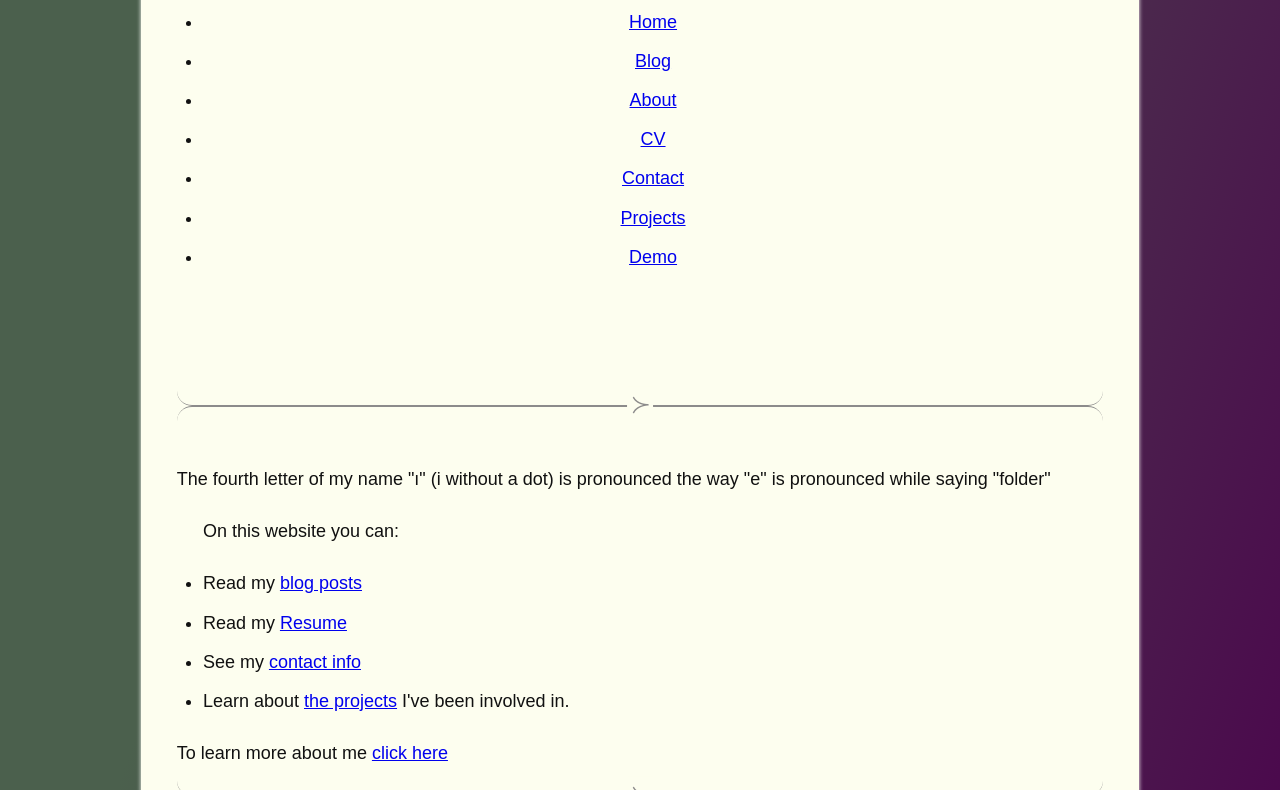
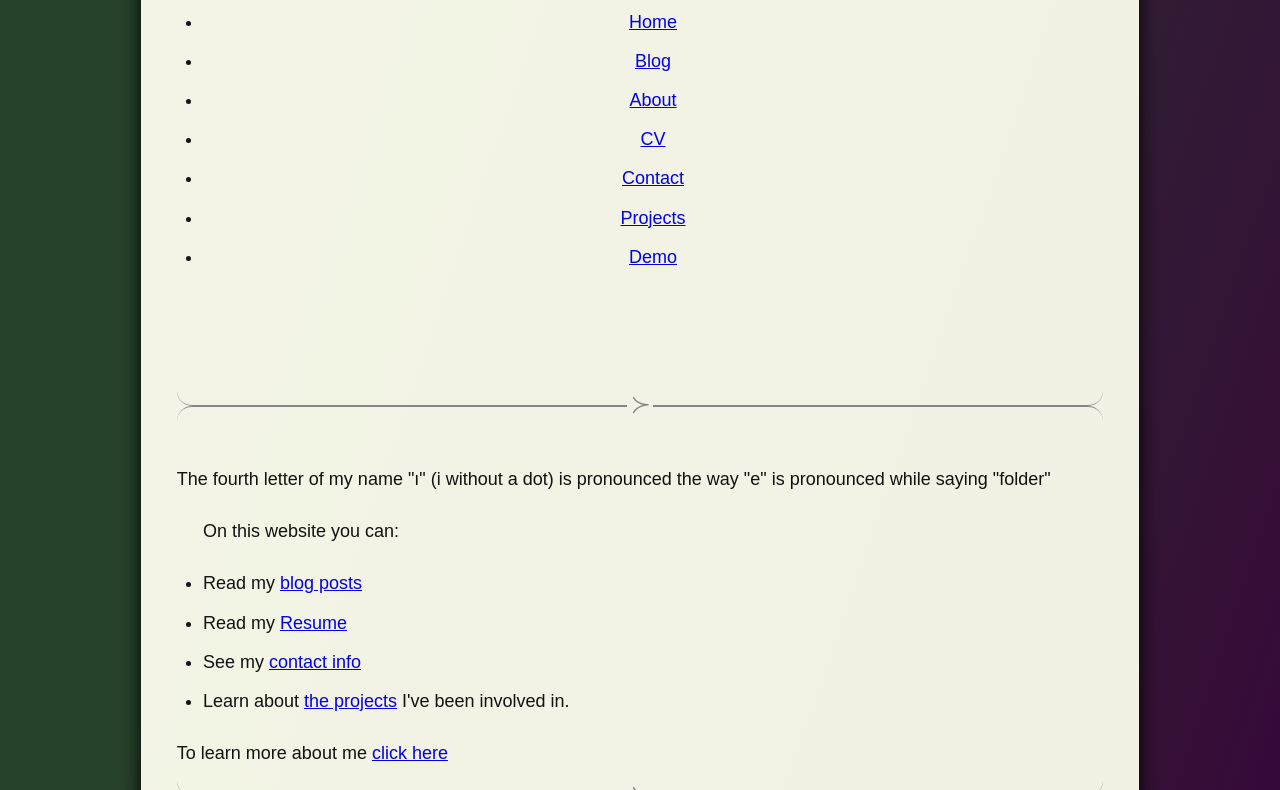
Before and after one commit to batikanor/website-gatsby-src, a Gatsby site: page / in a window 1280 px wide. Shown: the part 190-980 px from the top of the page. Built offline with nearby package versions, Linux system fonts and the light colour scheme; Gatsby itself is replaced by a stand-in of ours.

Commit message:
design changes: sharpened look

```diff
--- a/src/components/layout.module.scss
+++ b/src/components/layout.module.scss
@@ -1,18 +1,20 @@
 @import '../styles/index.scss';
 .background {
 
-    background-image: linear-gradient(289deg, $background-purple 0%, $background-green 74%);
+    background: linear-gradient(289deg, $background-purple 0%, $background-green 74%);
     width: 100%;
 }
 .container {
     border-radius: 20px;
-    filter: drop-shadow(0px 0px 2px white);
-
+    filter: drop-shadow(0px 0px 10px black);
+    backdrop-filter: blur(200px);
+    backdrop-filter: grayscale(90%);
     margin: 0 auto;
     width: 75%;
     //max-width: 72rem;
     padding: 2rem;
     background-color: $container-background-color;
+    opacity: 95%;;
     display: flex;
     flex-direction: column; // Default value was rov
     min-height: 100vh; // viewport height
--- a/src/styles/variables.scss
+++ b/src/styles/variables.scss
@@ -1,8 +1,8 @@
 
 $content-color: #111111;
 
-$background-purple: #4b004d;
-$background-green: #4b604d;
+$background-purple: #38033a;
+$background-green: #27422a;
 
 $container-background-color: #fdfeef;
 $footer-content-color: #e8e8e8;
```
